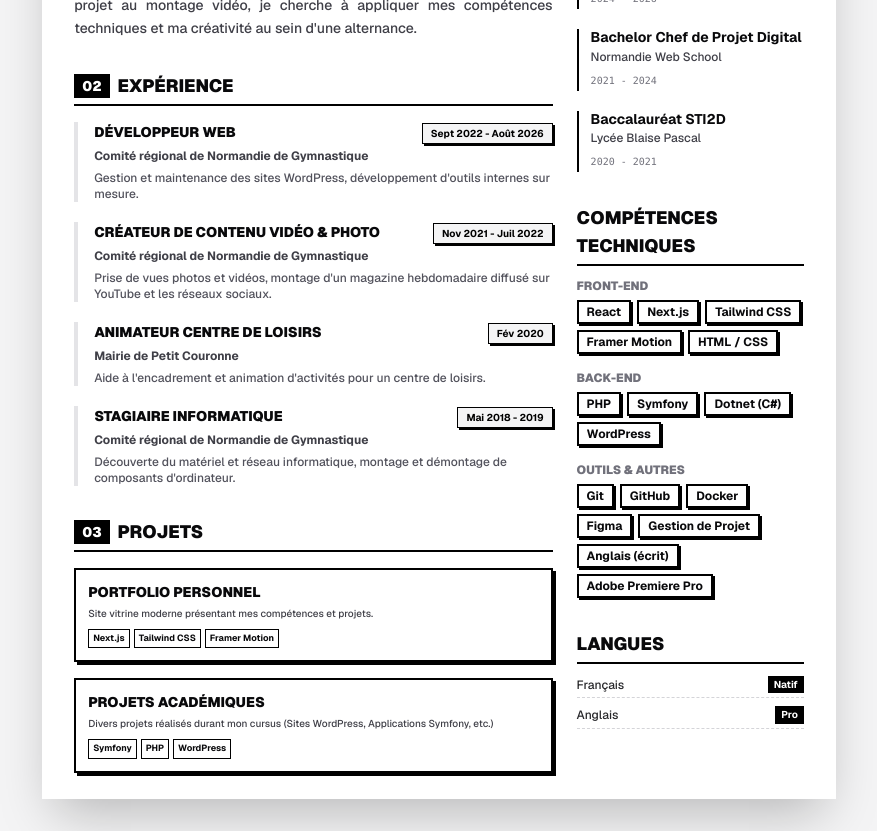
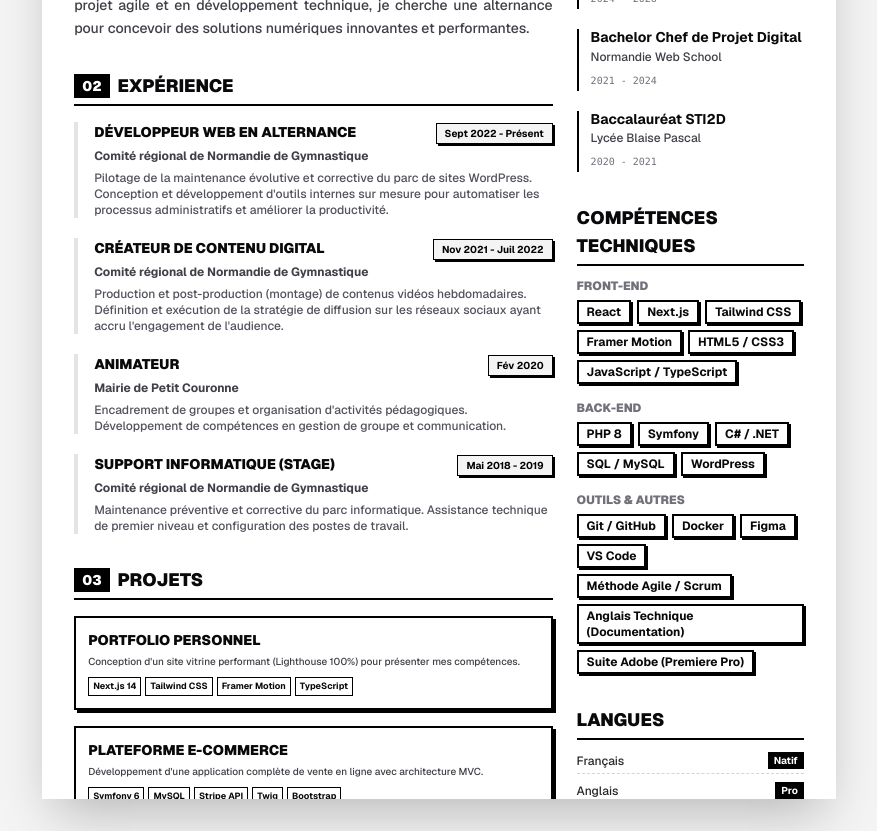
Before and after one commit to UgoRastell/mon-portfolio, a Next.js app: page /cv in a window 1280 px wide. Shown: the part 440-1271 px from the top of the page, without its empty margins (201-1078 px from the left). Built offline with nearby package versions, Linux system fonts and the light colour scheme.

Commit message:
feat: Update portfolio data with enhanced descriptions, refined skills, and improved project details for a more comprehensive presentation

```diff
--- a/data/portfolio.ts
+++ b/data/portfolio.ts
@@ -1,49 +1,49 @@
 export const DATA = {
   name: "Ugo Rastell",
-  title: "Développeur Web & Chef de Projet Digital",
+  title: "Développeur Web Full Stack & Chef de Projet Digital",
   description: "Étudiant à la Normandie Web School, je recherche une alternance en développement web. Je conçois des solutions numériques performantes et esthétiques.",
-  about: "Étudiant en Bachelor 'Chef de projet digital' à la Normandie Web School, je suis passionné par le développement web (Symfony, Dotnet, React) et la création numérique. Fort d'expériences variées allant de la gestion de projet au montage vidéo, je cherche à appliquer mes compétences techniques et ma créativité au sein d'une alternance.",
+  about: "Étudiant en Master 'Manager de l’ingénierie numérique' à la Normandie Web School, je suis passionné par le développement web Full Stack (Symfony, C# / .NET, React). Fort d'une double compétence en gestion de projet agile et en développement technique, je cherche une alternance pour concevoir des solutions numériques innovantes et performantes.",
   avatarUrl: "/me.jpg",
   skills: [
-    "HTML / CSS",
+    "HTML5 / CSS3",
     "Symfony",
-    "Dotnet",
+    "C# / .NET",
+    "React.js",
     "WordPress",
-    "GitHub",
-    "Adobe Premiere Pro",
-    "Gestion de Projet",
-    "Anglais (écrit)",
+    "Docker",
+    "Gestion de Projet Agile",
+    "Anglais Technique",
   ],
   technicalSkills: {
-    frontend: ["React", "Next.js", "Tailwind CSS", "Framer Motion", "HTML / CSS"],
-    backend: ["PHP", "Symfony", "Dotnet (C#)", "WordPress"],
-    tools: ["Git", "GitHub", "Docker", "Figma"],
-    other: ["Gestion de Projet", "Anglais (écrit)", "Adobe Premiere Pro"]
+    frontend: ["React", "Next.js", "Tailwind CSS", "Framer Motion", "HTML5 / CSS3", "JavaScript / TypeScript"],
+    backend: ["PHP 8", "Symfony", "C# / .NET", "SQL / MySQL", "WordPress"],
+    tools: ["Git / GitHub", "Docker", "Figma", "VS Code"],
+    other: ["Méthode Agile / Scrum", "Anglais Technique (Documentation)", "Suite Adobe (Premiere Pro)"]
   },
   experience: [
     {
       company: "Comité régional de Normandie de Gymnastique",
-      role: "Développeur Web",
-      period: "Sept 2022 - Août 2026",
-      description: "Gestion et maintenance des sites WordPress, développement d'outils internes sur mesure.",
+      role: "Développeur Web en Alternance",
+      period: "Sept 2022 - Présent",
+      description: "Pilotage de la maintenance évolutive et corrective du parc de sites WordPress. Conception et développement d'outils internes sur mesure pour automatiser les processus administratifs et améliorer la productivité.",
     },
     {
       company: "Comité régional de Normandie de Gymnastique",
-      role: "Créateur de Contenu Vidéo & Photo",
+      role: "Créateur de Contenu Digital",
       period: "Nov 2021 - Juil 2022",
-      description: "Prise de vues photos et vidéos, montage d'un magazine hebdomadaire diffusé sur YouTube et les réseaux sociaux.",
+      description: "Production et post-production (montage) de contenus vidéos hebdomadaires. Définition et exécution de la stratégie de diffusion sur les réseaux sociaux ayant accru l'engagement de l'audience.",
     },
     {
       company: "Mairie de Petit Couronne",
-      role: "Animateur Centre de Loisirs",
+      role: "Animateur",
       period: "Fév 2020",
-      description: "Aide à l'encadrement et animation d'activités pour un centre de loisirs.",
+      description: "Encadrement de groupes et organisation d'activités pédagogiques. Développement de compétences en gestion de groupe et communication.",
     },
     {
       company: "Comité régional de Normandie de Gymnastique",
-      role: "Stagiaire Informatique",
+      role: "Support Informatique (Stage)",
       period: "Mai 2018 - 2019",
-      description: "Découverte du matériel et réseau informatique, montage et démontage de composants d'ordinateur.",
+      description: "Maintenance préventive et corrective du parc informatique. Assistance technique de premier niveau et configuration des postes de travail.",
     },
   ],
   education: [
@@ -71,15 +71,15 @@ export const DATA = {
     {
       id: 1,
       title: "Portfolio Personnel",
-      desc: "Site vitrine moderne présentant mes compétences et projets.",
-      tech: ["Next.js", "Tailwind CSS", "Framer Motion"],
+      desc: "Conception d'un site vitrine performant (Lighthouse 100%) pour présenter mes compétences.",
+      tech: ["Next.js 14", "Tailwind CSS", "Framer Motion", "TypeScript"],
       link: "#",
     },
     {
       id: 2,
-      title: "Projets Académiques",
-      desc: "Divers projets réalisés durant mon cursus (Sites WordPress, Applications Symfony, etc.)",
-      tech: ["Symfony", "PHP", "WordPress"],
+      title: "Plateforme E-commerce",
+      desc: "Développement d'une application complète de vente en ligne avec architecture MVC.",
+      tech: ["Symfony 6", "MySQL", "Stripe API", "Twig", "Bootstrap"],
       link: "https://github.com/UgoRastell",
     },
   ],
```
